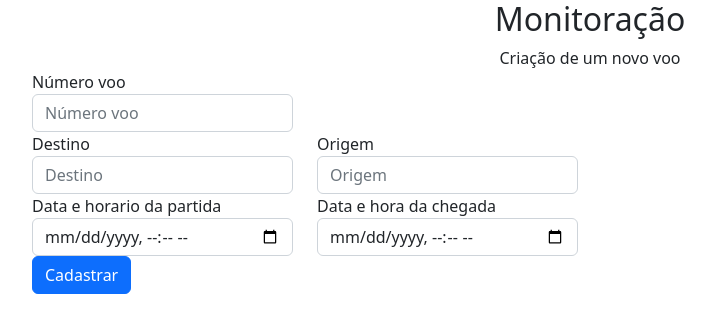
After one commit to otaviootavio/webapp, a Django app: page /create/ in a window 1280 px wide. The commit adds this page. Shown: the top 333 px of the page, without its empty margins (50-765 px from the left). Run offline with Django 4.2, Linux system fonts and the light colour scheme.

Commit message:
New html page ( /create )

```diff
--- a/mysite/app/views.py
+++ b/mysite/app/views.py
@@ -2,6 +2,9 @@ from django.shortcuts import render
 
 # Create your views here.
 
+
+def create(request):
+    return render(request,"create.html")
 
 def monitoracao(request):
     return render(request,"monitoracao.html")
--- a/mysite/mysite/urls.py
+++ b/mysite/mysite/urls.py
@@ -20,6 +20,7 @@ from app import views
 urlpatterns = [
     path('admin/', admin.site.urls),
     path('olamundo/', views.olamundo),
+    path('create/', views.create),
     path('home/', views.home),
     path('monitoracao/', views.monitoracao),
     path('login/', views.login, name='login'),
--- a/mysite/template/base.html
+++ b/mysite/template/base.html
@@ -28,10 +28,8 @@
       </div>
     <div class="content container">
         <div class="row">
-            <div class="col-md-8">
             {% block content %}
             {% endblock %}
-            </div>
         </div>
     </div>
 </body>
--- /dev/null
+++ b/mysite/template/create.html
@@ -0,0 +1,45 @@
+{% extends 'base.html' %}
+
+
+{% block content %}
+
+<div class="d-flex justify-content-center">Criação de um novo voo</div>
+<form>
+    <div class="row">
+      <div class="col-md-3">
+        <label for="numero-voo">Número voo</label>
+        <input type="text" id="numero-voo" class="form-control" placeholder="Número voo">
+      </div>
+    </div>
+  </form>
+  <form>
+    <div class="row">
+      <div class="col-md-3">
+        <label for="destino">Destino</label>
+        <input type="text" id="destino" class="form-control" placeholder="Destino">
+      </div>
+      <div class="col-md-3">
+        <label for="origem">Origem</label>
+        <input type="text" class="form-control" placeholder="Origem">
+      </div>
+    </div>
+  </form>
+  <form>
+    <div class="row">
+      <div class="col-md-3">
+        <label for="data-hora-partira">Data e horario da partida</label>
+        <input type="datetime-local" id="data-hora-partira" class="form-control">
+      </div>
+      <div class="col-md-3">
+        <label for="data-hora-partida">Data e hora da chegada</label>
+        <input type="datetime-local" id="data-hora-partida" class="form-control">
+      </div>
+    </div>
+    <div class="row">
+        <div class="col-md-3">
+            <input name="cadastrar" type="submit" value="Cadastrar" class="btn btn-primary">
+        </div>
+    </div>
+  </form>
+
+{% endblock %}
```
